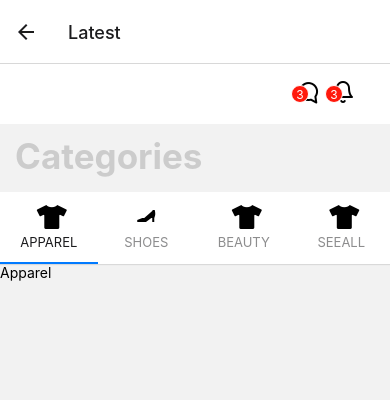
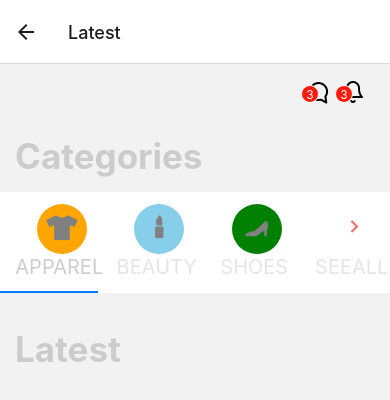
Before and after one commit to vazhap519/abc, a React Native app in the folder abc-project/: screen /Latest in a window 390 px wide. Shown: the top 400 px of the page. Built offline with nearby package versions, Linux system fonts and the light colour scheme.

Commit message:
start adding flatlisdt carousel

```diff
--- /dev/null
+++ b/abc-project/src/components/data/Data.js
@@ -0,0 +1,92 @@
+export const data=[
+    {
+        id:1,
+        title:'for all your summer cloathing needs',
+        BtnText:'see more',
+        uri:'./images/0001_fashion_image.jpg',
+    },
+    {
+        id:2,
+        title:'for all your summer cloathing needs',
+        BtnText:'see more',
+        uri:'./images/0002_fashion_image.jpg',
+    },
+    {
+        id:3,
+        title:'for all your summer cloathing needs',
+        BtnText:'see more',
+        uri:'./images/0003_fashion_image.jpg',
+    },
+    {
+        id:4,
+        title:'for all your summer cloathing needs',
+        BtnText:'see more',
+        uri:'./images/0004_fashion_image.jpg',
+    },
+    {
+        id:5,
+        title:'for all your summer cloathing needs',
+        BtnText:'see more',
+        uri:'./images/0005_fashion_image.jpg',
+    },
+    {
+        id:6,
+        title:'for all your summer cloathing needs',
+        BtnText:'see more',
+        uri:'./images/0006_fashion_image.jpg',
+    },
+    {
+        id:7,
+        title:'for all your summer cloathing needs',
+        BtnText:'see more',
+        uri:'./images/0007_fashion_image.jpg',
+    },
+    {
+        id:8,
+        title:'for all your summer cloathing needs',
+        BtnText:'see more',
+        uri:'./images/0008_fashion_image.jpg',
+    },
+    {
+        id:9,
+        title:'for all your summer cloathing needs',
+        BtnText:'see more',
+        uri:'./images/0009_fashion_image.jpg',
+    },
+    {
+        id:10,
+        title:'for all your summer cloathing needs',
+        BtnText:'see more',
+        uri:'./images/0010_fashion_image.jpg',
+    },
+    {
+        id:11,
+        title:'for all your summer cloathing needs',
+        BtnText:'see more',
+        uri:'./images/0011_fashion_image.jpg',
+    },
+    {
+        id:12,
+        title:'for all your summer cloathing needs',
+        BtnText:'see more',
+        uri:'./images/0012_fashion_image.jpg',
+    },
+    {
+        id:13,
+        title:'for all your summer cloathing needs',
+        BtnText:'see more',
+        uri:'./images/0013_fashion_image.jpg',
+    },
+    {
+        id:14,
+        title:'for all your summer cloathing needs',
+        BtnText:'see more',
+        uri:'./images/0014_fashion_image.jpg',
+    },
+    {
+        id:15,
+        title:'for all your summer cloathing needs',
+        BtnText:'see more',
+        uri:'./images/0015_fashion_image.jpg',
+    },
+]
--- a/abc-project/src/components/menus/TopTabNav.js
+++ b/abc-project/src/components/menus/TopTabNav.js
@@ -3,48 +3,116 @@ import { createMaterialTopTabNavigator } from '@react-navigation/material-top-ta
 
 import { FontAwesome5 } from '@expo/vector-icons';
 import { MaterialCommunityIcons } from '@expo/vector-icons';
+import { MaterialIcons } from '@expo/vector-icons';
 import Apparel from '../screens/Apparel'
 import Shoes from '../screens/Shoes';
 import Beauty from '../screens/Beauty';
 import SeeAll from '../screens/SeeAll';
-import { View } from 'react-native-web';
+import { View ,StyleSheet,Text} from 'react-native-web';
 const Tab = createMaterialTopTabNavigator();
 function TopTabs() {
   return (
-    <Tab.Navigator >
-      <Tab.Screen name="Apparel" component={Apparel} options={{
+    <Tab.Navigator screenOptions={{
+      tabBarActiveTintColor: '#ccc',
+      tabBarLabelStyle: { fontSize: 20,marginTop:25,marginLeft:25 },
+      tabBarStyle: { backgroundColor: '#fff' },
+    }} >
+      <Tab.Screen name="apparel" component={Apparel} options={{
+     tabBarLabel:'apparel',
+     labelStyle: {
+      fontSize: 50,
+      color:'red',
+
+    },
         tabBarIcon:()=>{
           return(
-            <View><FontAwesome5 name="tshirt" size={24} color="black" /></View>
+            <View
+            style={{
+              width:50,
+              height:50,
+                 backgroundColor:'orange',
+                 borderRadius:50,
+               alignItems:'center',
+           paddingTop:10,
+           paddingBottom:10,
+
+
+               }}
+
+            >
+              <FontAwesome5 name="tshirt" size={25} color="grey"  />
+              </View>
           )
 
         }
       }} />
-      <Tab.Screen name="Shoes" component={Shoes}
+        <Tab.Screen name="Beauty" component={Beauty}
       options={{
         tabBarIcon:()=>{
           return(
-            <View><MaterialCommunityIcons name="shoe-heel" size={24} color="black" /></View>
+            <View
+
+            style={{
+              width:50,
+              height:50,
+                 backgroundColor:'skyblue',
+                 borderRadius:50,
+               alignItems:'center',
+           paddingTop:10,
+           paddingBottom:10,
+
+
+               }}
+
+
+            >
+              <MaterialCommunityIcons name="lipstick" size={25} color="grey" />
+              </View>
           )
 
         }
       }}
       />
-      <Tab.Screen name="Beauty" component={Beauty}
+      <Tab.Screen name="Shoes" component={Shoes}
       options={{
         tabBarIcon:()=>{
           return(
-            <View><FontAwesome5 name="tshirt" size={24} color="black" /></View>
+            <View   style={{
+              width:50,
+              height:50,
+                 backgroundColor:'green',
+                 borderRadius:50,
+               alignItems:'center',
+           paddingTop:10,
+           paddingBottom:10,
+
+               }}
+>
+              <MaterialCommunityIcons name="shoe-heel" size={30} color="grey" />
+              </View>
           )
 
         }
       }}
       />
+
       <Tab.Screen name="SeeAll" component={SeeAll}
       options={{
         tabBarIcon:()=>{
           return(
-            <View><FontAwesome5 name="tshirt" size={24} color="black" /></View>
+            <View style={{
+              width:50,
+              height:50,
+                 backgroundColor:'white',
+                 borderRadius:50,
+               alignItems:'center',
+           paddingTop:10,
+           paddingBottom:10,
+
+
+            }}>
+              <MaterialIcons name="keyboard-arrow-right" size={25} color="#FF6969" />
+            </View>
           )
 
         }
--- a/abc-project/src/components/screens/Apparel.js
+++ b/abc-project/src/components/screens/Apparel.js
@@ -5,7 +5,7 @@ function Apparel() {
   return (
   <SafeAreaView>
       <View>
-      <Text>Apparel</Text>
+      {/* <Text>Apparel</Text> */}
       </View>
 
   </SafeAreaView>
--- a/abc-project/src/components/screens/Beauty.js
+++ b/abc-project/src/components/screens/Beauty.js
@@ -5,7 +5,7 @@ function Beauty() {
   return (
   <SafeAreaView>
        <View>
-      <Text>Beauty</Text>
+      {/* <Text>Beauty</Text> */}
       </View>
   </SafeAreaView>
   );
--- /dev/null
+++ b/abc-project/src/components/screens/CarouselFlat.js
@@ -0,0 +1,24 @@
+import { ListItem } from '@rneui/base';
+import * as React from 'react';
+import { View, SafeAreaView,StyleSheet,FlatList,Image ,TouchableOpacity, Dimensions} from 'react-native';
+import data from '../data/Data'
+import FlatCarouselItem from './CarouselFlatItem';
+const {width,height}=Dimensions.get('window');
+
+const CarouselF=({data})=>{
+    if(data && data.length){
+        return(
+            <View>
+                <FlatList data={data}
+                keyExtractor={(item,index)=>'key' + index}
+                horizontal
+                scrollEnabled
+                renderItem={({item})=>{
+                    return <FlatCarouselItem item={item}/>
+                }}
+                />
+            </View>
+        )
+    }
+}
+export default CarouselF
--- /dev/null
+++ b/abc-project/src/components/screens/CarouselFlatItem.js
@@ -0,0 +1,18 @@
+import * as React from 'react';
+import { View, SafeAreaView,StyleSheet,FlatList,Image ,TouchableOpacity} from 'react-native';
+
+
+const FlatCarouselItem=({item})=>{
+    return(
+        <View>
+                <Image source={{uri:item.uri}}/>
+                <Text>{item.title}</Text>
+                <TouchableOpacity>
+                <Text>
+                    {item.BtnText}
+                    </Text>
+                    </TouchableOpacity>
+        </View>
+    )
+}
+export default FlatCarouselItem
--- a/abc-project/src/components/screens/Latest.js
+++ b/abc-project/src/components/screens/Latest.js
@@ -1,11 +1,15 @@
 import * as React from 'react';
 import { View, SafeAreaView,StyleSheet } from 'react-native';
+
 import { Feather } from '@expo/vector-icons';
 import { Badge,Text } from '@rneui/base';
 import TopTabs from '../menus/TopTabNav';
+import CarouselF from './CarouselFlat';
+import data from '../data/Data'
 function Latest(){
 return(
     <SafeAreaView style={LatestStyle.LatestStyleContainer}>
+        {/* topBarStye */}
        <View style={LatestStyle.TopBar}>
            <View style={{marginRight:10}}>
            <Feather name="message-circle" size={24} color="black" style={{transform:'rotate(280deg)'}}/>
@@ -22,6 +26,7 @@ return(
   />
        </View>
        </View>
+{/* CategoryTyle */}
        <View >
            <Text style={{
                fontSize:35,
@@ -32,8 +37,18 @@ return(
                marginVertical:15
 
            }}>Categories</Text>
-           <TopTabs />
+           <TopTabs style={LatestStyle.TabIco} />
        </View>
+
+{/* LatestProducts */}
+<View style={LatestStyle.HeaderLatest}>
+    <Text style={LatestStyle.HeaderLatestText}>Latest</Text>
+</View>
+
+<View>
+
+</View>
+
     </SafeAreaView>
 )
 }
@@ -41,15 +56,35 @@ return(
 const LatestStyle = StyleSheet.create({
     LatestStyleContainer:{
     elevation:15,
-        height:60,
-        backgroundColor:"#fff"
+
+
     },
     TopBar:{
 flexDirection:'row',
 justifyContent:'flex-end',
-marginHorizontal:25,
+marginHorizontal:15,
 marginVertical:15
 
+    },
+
+    TabIco:{
+        backgroundColor:'yellow'
+    },
+
+
+    HeaderLatest:{
+color:'#ccc',
+fontSize:35,
+paddingHorizontal:15,
+paddingVertical:15,
+marginTop:20
+    },
+    HeaderLatestText:{
+        color:'#ccc',
+fontSize:35,
+fontWeight:'bold'
     }
+
+
 })
 export default Latest
--- a/abc-project/src/components/screens/SeeAll.js
+++ b/abc-project/src/components/screens/SeeAll.js
@@ -5,7 +5,7 @@ function SeeAll() {
   return (
   <SafeAreaView>
        <View>
-      <Text>SeeAll</Text>
+      {/* <Text>SeeAll</Text> */}
       </View>
   </SafeAreaView>
   );
--- a/abc-project/src/components/screens/Shoes.js
+++ b/abc-project/src/components/screens/Shoes.js
@@ -5,7 +5,7 @@ function Shoes() {
   return (
   <SafeAreaView>
        <View>
-      <Text>Shoes</Text>
+      {/* <Text>Shoes</Text> */}
       </View>
   </SafeAreaView>
   );
```
